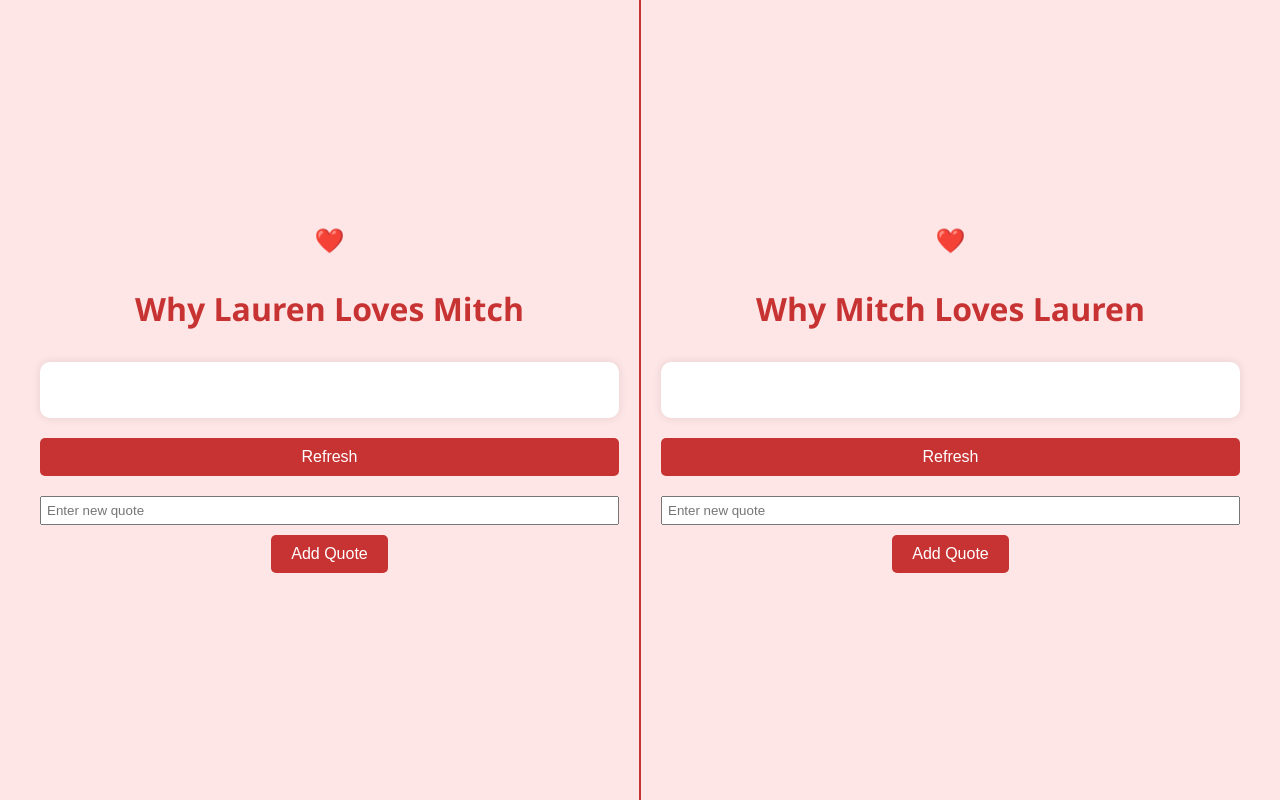
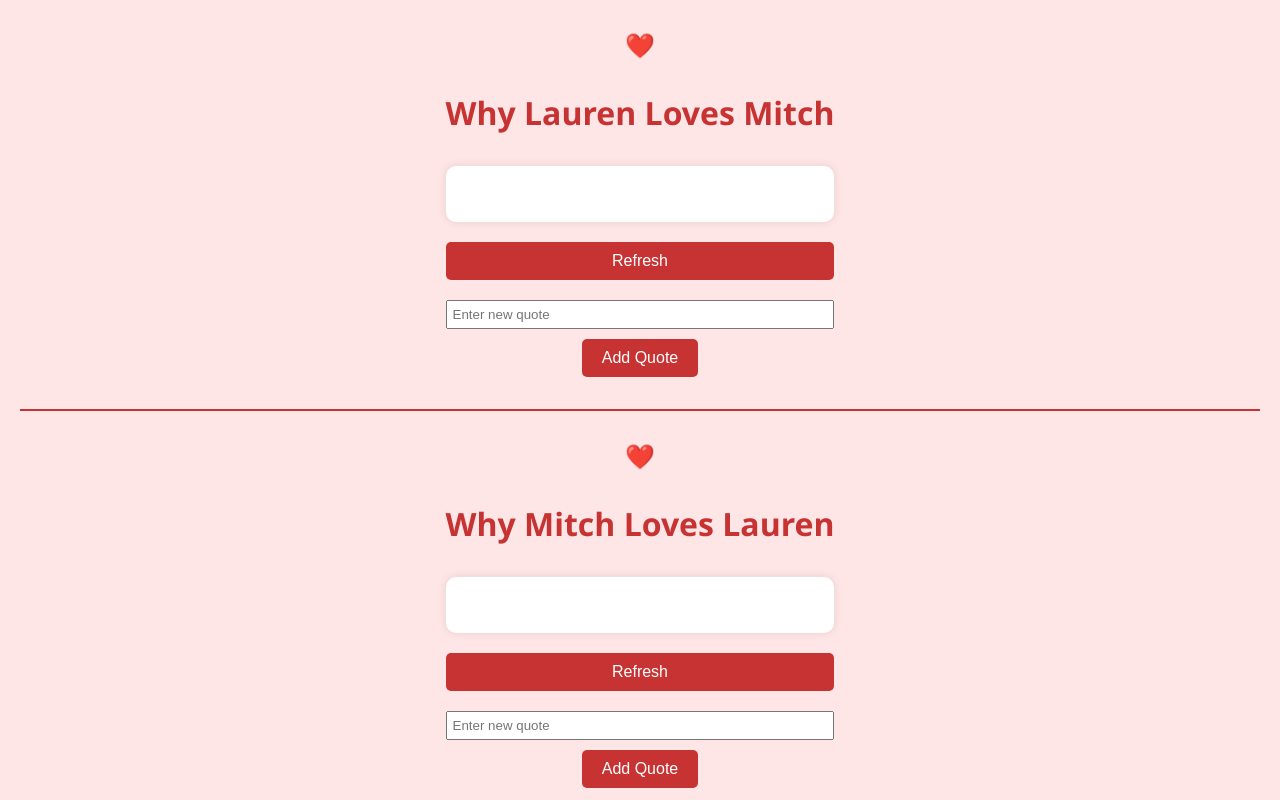
Before and after one commit to mreidss/WILY, a plain HTML site: page index.html in a window 1280 px wide. Drawn offline with Linux system fonts and the light colour scheme; some packages are replaced by stand-ins of ours; no server answers; a script that the page names is missing.

Commit message:
updated styling to be up and down

```diff
--- a/index.html
+++ b/index.html
@@ -14,8 +14,8 @@
     }
     .Outer_container {
       display: flex;
-      justify-content: space-around;
-      align-items: stretch;
+      flex-direction: column; /* Changed to column */
+      align-items: center;
       height: 100%;
       padding: 0 20px;
     }
@@ -25,8 +25,7 @@
       display: flex;
       flex-direction: column;
       justify-content: center;
-      margin-left:20px;
-      margin-right:20px;
+      margin-top: 20px; /* Adjusted margin */
     }
 
     h1 {
@@ -79,8 +78,9 @@
       margin-bottom: 10px;
     }
     .separator {
-      border-left: 2px solid #c73333; /* Dark red line */
-      height: 100%;
+      border-top: 2px solid #c73333; /* Dark red line */
+      width: 100%;
+      margin-top: 20px; /* Adjusted margin */
     }
 
     .quote-text {
@@ -98,6 +98,7 @@
       box-sizing: border-box;
     }
   </style>
+
 </head>
 <body>
 
```
